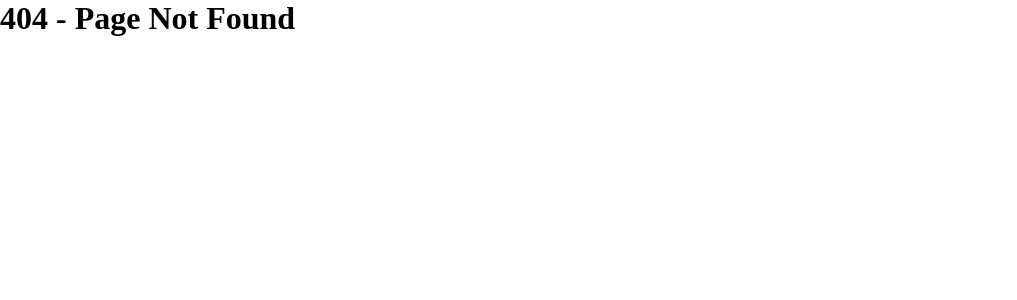
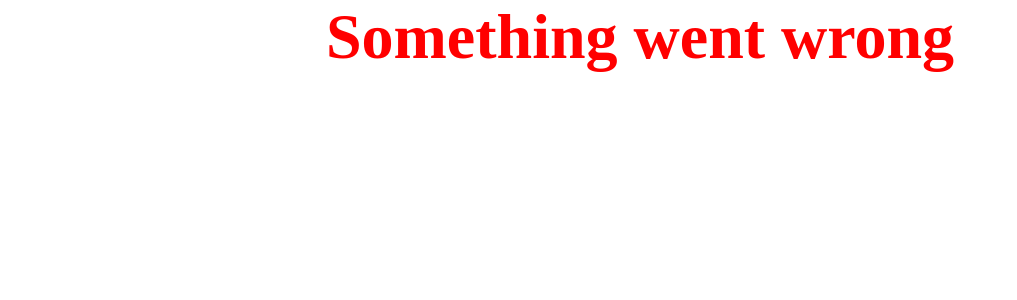
Before and after one commit to Matej-Basta/shell, a Next.js app: page /error in a window 1280 px wide. Before the commit this address had no page. Shown: the top 300 px of the page, without its empty margins (0-1017 px from the left). Built offline with nearby package versions, Linux system fonts and the light colour scheme.

Commit message:
adding error boundaries in next.js

```diff
--- /dev/null
+++ b/src/pages/error.tsx
@@ -0,0 +1,8 @@
+"use client";
+import styles from "../components/safeComponent.module.css";
+
+export default function ErrorBoundary() {
+    return (
+        <h1 className={styles.error}>Something went wrong</h1>
+    );
+}
```
Also changed, not shown: 1 other file (tests, documents, lock files or other folders).
